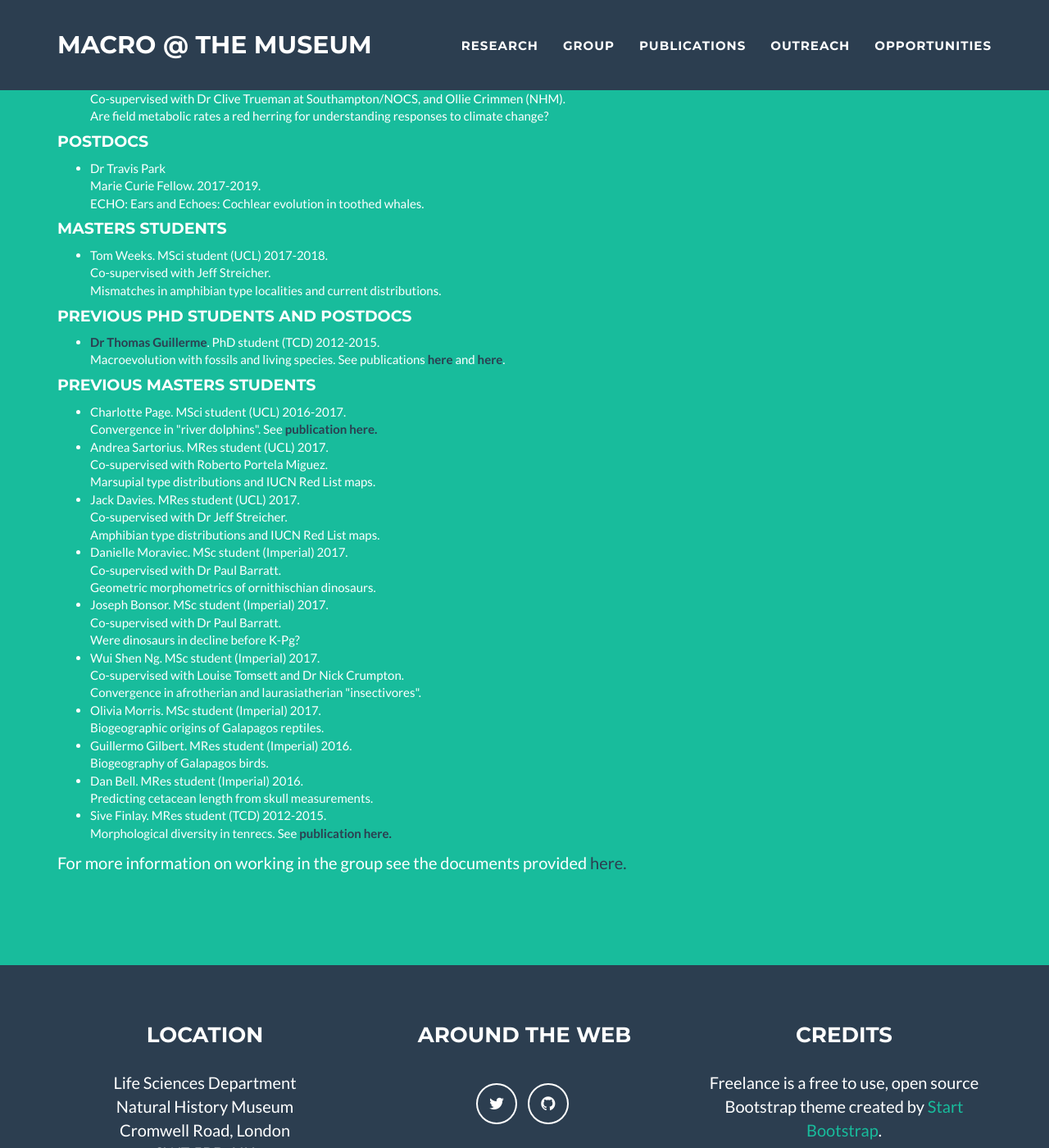
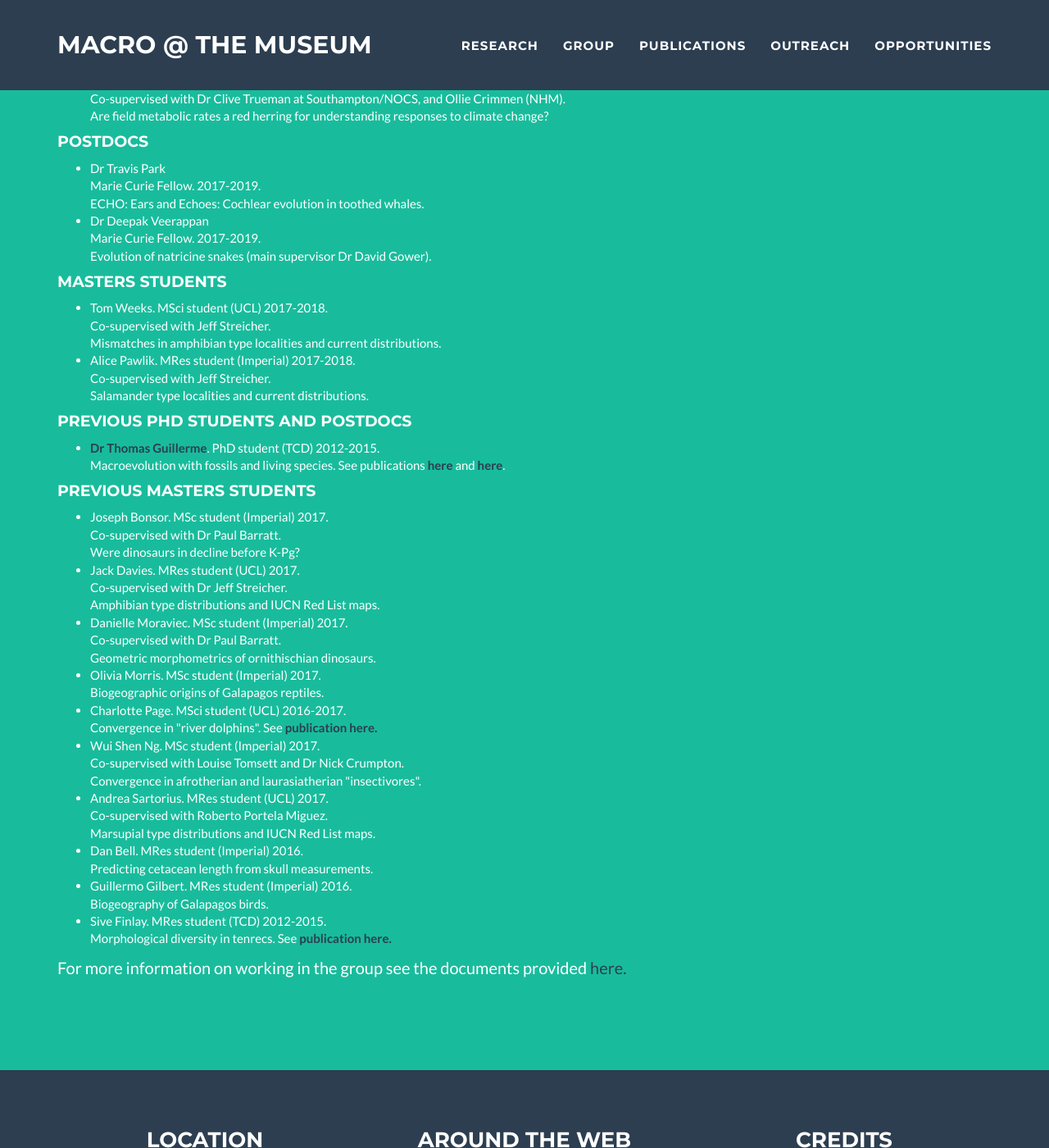
Before and after one commit to nhcooper123/nhcooper123.github.io, a Jekyll site: the page group.html, which Jekyll copies as it is, in a window 1280 px wide and 1400 px high, scrolled down 678 px. Shown: the whole window at 82% size. Built offline with Jekyll 4.4.1, drawn with Linux system fonts in a browser that asks for light colours.

Commit message:
Edits due to peerj paper

```diff
--- a/group.html
+++ b/group.html
@@ -150,6 +150,9 @@ We have fun and try to make science a nicer place! <br>
     <li>Dr Travis Park<br>
         Marie Curie Fellow. 2017-2019.<br>
         ECHO: Ears and Echoes: Cochlear evolution in toothed whales. </li>
+    <li>Dr Deepak Veerappan<br>
+        Marie Curie Fellow. 2017-2019.<br>
+        Evolution of natricine snakes (main supervisor Dr David Gower). </li>
     </ul>
 
     <h4>Masters students</h4>
@@ -158,6 +161,9 @@ We have fun and try to make science a nicer place! <br>
     <li>Tom Weeks. MSci student (UCL) 2017-2018.<br>
         Co-supervised with Jeff Streicher. <br>
         Mismatches in amphibian type localities and current distributions.</li>
+    <li>Alice Pawlik. MRes student (Imperial) 2017-2018.<br>
+        Co-supervised with Jeff Streicher. <br>
+        Salamander type localities and current distributions.</li>
     </ul>
 
     <h4> Previous PhD students and postdocs</h4>
@@ -171,30 +177,30 @@ We have fun and try to make science a nicer place! <br>
     <h4> Previous Masters students</h4>
 
     <ul>
-    <li>Charlotte Page. MSci student (UCL) 2016-2017.<br>
-        Convergence in "river dolphins".
-        See <a href="https://10.7717/peerj.927"><strong><font color="2c3e50">publication here.</font></strong></a> </li>
-    <li>Andrea Sartorius. MRes student (UCL) 2017.<br>
-        Co-supervised with Roberto Portela Miguez. <br>
-        Marsupial type distributions and IUCN Red List maps.</li>
+    <li>Joseph Bonsor. MSc student (Imperial) 2017.<br>
+        Co-supervised with Dr Paul Barratt. <br>
+        Were dinosaurs in decline before K-Pg?</li>
     <li>Jack Davies. MRes student (UCL) 2017.<br>
         Co-supervised with Dr Jeff Streicher. <br>
         Amphibian type distributions and IUCN Red List maps.</li>
     <li>Danielle Moraviec. MSc student (Imperial) 2017.<br>
         Co-supervised with Dr Paul Barratt. <br>
         Geometric morphometrics of ornithischian dinosaurs.</li>
-    <li>Joseph Bonsor. MSc student (Imperial) 2017.<br>
-        Co-supervised with Dr Paul Barratt. <br>
-        Were dinosaurs in decline before K-Pg?</li>
+    <li>Olivia Morris. MSc student (Imperial) 2017.<br>
+        Biogeographic origins of Galapagos reptiles.</li>
+    <li>Charlotte Page. MSci student (UCL) 2016-2017.<br>
+        Convergence in "river dolphins".
+        See <a href="https://peerj.com/articles/4090"><strong><font color="2c3e50">publication here.</font></strong></a> </li>
     <li>Wui Shen Ng. MSc student (Imperial) 2017.<br>
         Co-supervised with Louise Tomsett and Dr Nick Crumpton. <br>
         Convergence in afrotherian and laurasiatherian "insectivores".</li>
-    <li>Olivia Morris. MSc student (Imperial) 2017.<br>
-        Biogeographic origins of Galapagos reptiles.</li>
+    <li>Andrea Sartorius. MRes student (UCL) 2017.<br>
+        Co-supervised with Roberto Portela Miguez. <br>
+        Marsupial type distributions and IUCN Red List maps.</li>
+    <li>Dan Bell. MRes student (Imperial) 2016.<br>
+        Predicting cetacean length from skull measurements.</li>
     <li>Guillermo Gilbert. MRes student (Imperial) 2016.<br>
         Biogeography of Galapagos birds.</li>
-    <li>Dan Bell. MRes student (Imperial) 2016.<br>
-        Predicting cetacean length from skull measurements.</li>
     <li>Sive Finlay. MRes student (TCD) 2012-2015.<br>
         Morphological diversity in tenrecs.
         See <a href="https://10.7717/peerj.927"><strong><font color="2c3e50">publication here.</font></strong></a> </li>
```
Also changed, not shown: publications.html (+7 -4 lines).
